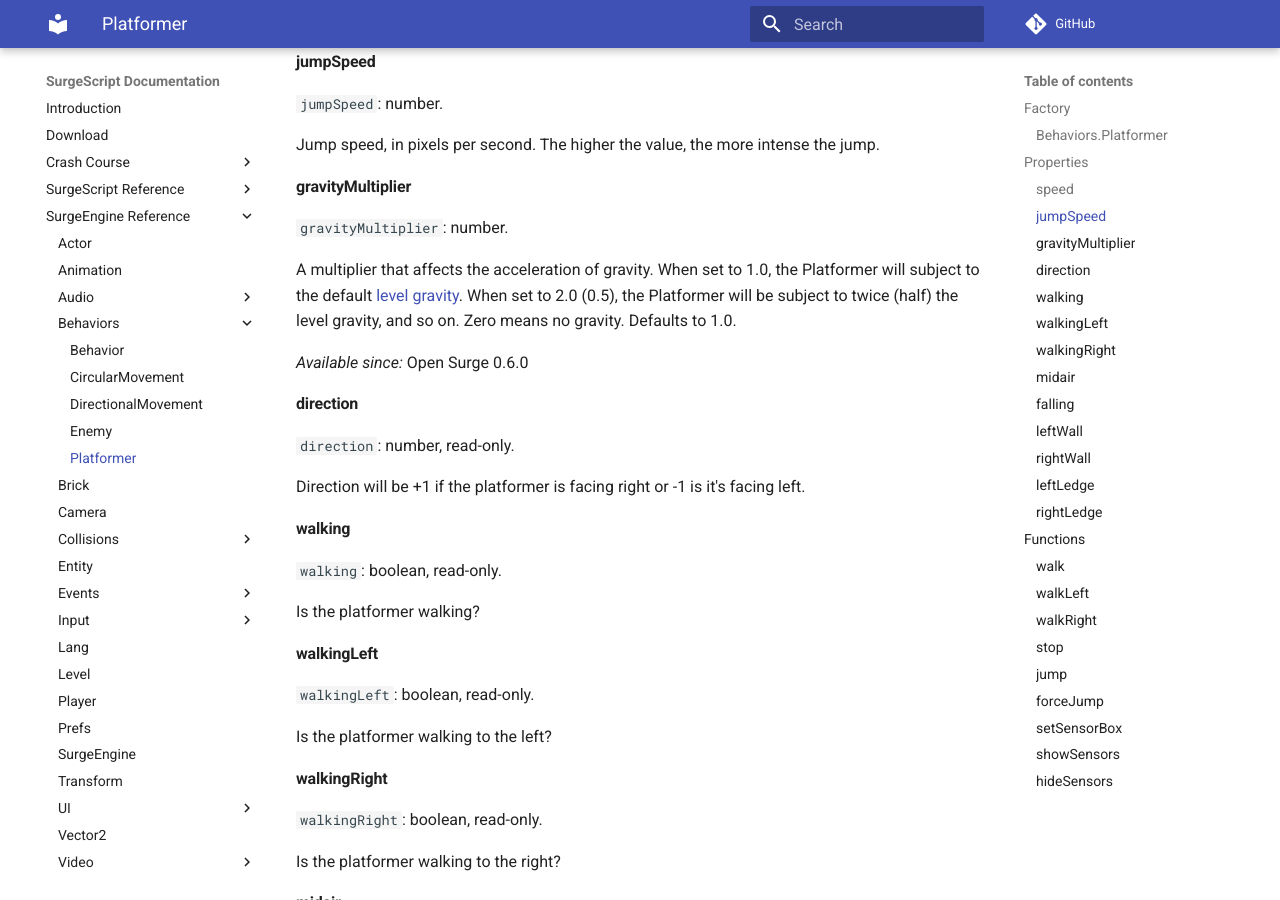
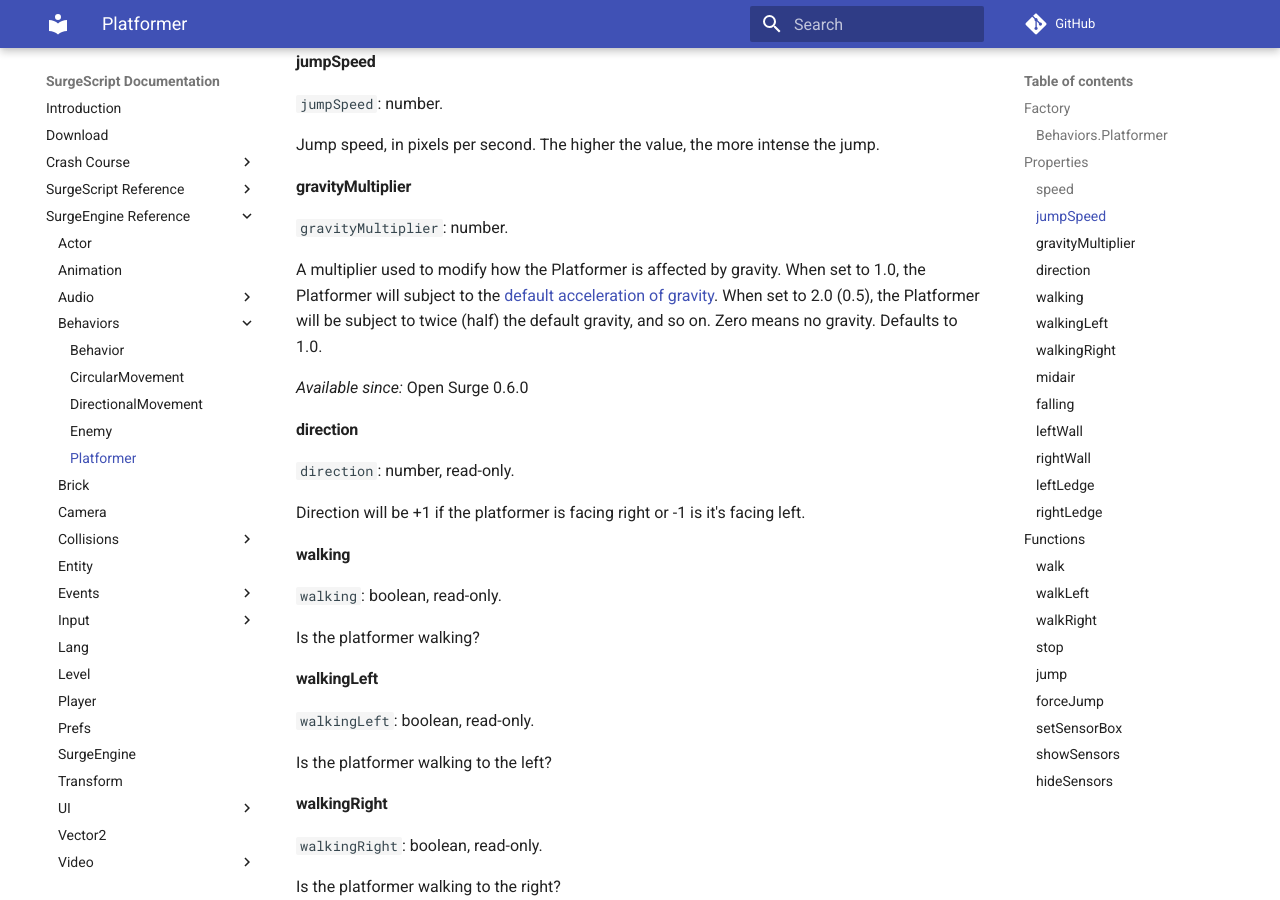
Before and after one commit to alemart/surgescript, an MkDocs documentation site: the page built from docs/engine/platformer.md, in a window 1280 px wide and 900 px high, scrolled down 1207 px. Built offline with MkDocs 1.6.1 and Material for MkDocs 9.7.7, drawn with Linux system fonts in a browser that asks for light colours; comment, search, counter and statistics services are not loaded.

Commit message:
Update docs: change description of Platformer.gravityMultiplier

```diff
--- a/docs/engine/platformer.md
+++ b/docs/engine/platformer.md
@@ -62,7 +62,7 @@ Jump speed, in pixels per second. The higher the value, the more intense the jum
 
 `gravityMultiplier`: number.
 
-A multiplier that affects the acceleration of gravity. When set to 1.0, the Platformer will subject to the default [level gravity](/engine/level#gravity). When set to 2.0 (0.5), the Platformer will be subject to twice (half) the level gravity, and so on. Zero means no gravity. Defaults to 1.0.
+A multiplier used to modify how the Platformer is affected by gravity. When set to 1.0, the Platformer will subject to the [default acceleration of gravity](/engine/level#gravity). When set to 2.0 (0.5), the Platformer will be subject to twice (half) the default gravity, and so on. Zero means no gravity. Defaults to 1.0.
 
 *Available since:* Open Surge 0.6.0
 
```
